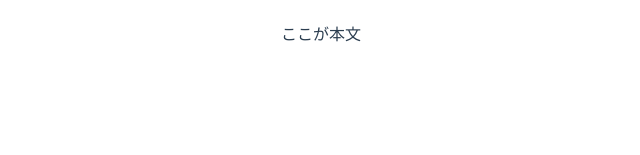
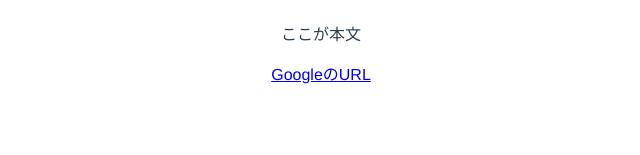
Before and after one commit to right1121/amplify_todo, a Vue app: page /about in a window 1280 px wide. Shown: the part 145-300 px from the top of the page, without its empty margins (319-959 px from the left). Built offline with nearby package versions, Linux system fonts and the light colour scheme.

Commit message:
v-bind実装

```diff
--- a/src/views/About.vue
+++ b/src/views/About.vue
@@ -2,6 +2,7 @@
   <div class="about">
     <h1>This is an about page</h1>
     <p>{{ msg }}</p>
+    <a v-bind:href="url">GoogleのURL</a>
   </div>
 </template>
 
@@ -9,7 +10,8 @@
 export default {
   data: () => {
     return {
-      msg: 'ここが本文'
+      msg: 'ここが本文',
+      url: 'http://google.com'
     }
   }
 }
```
